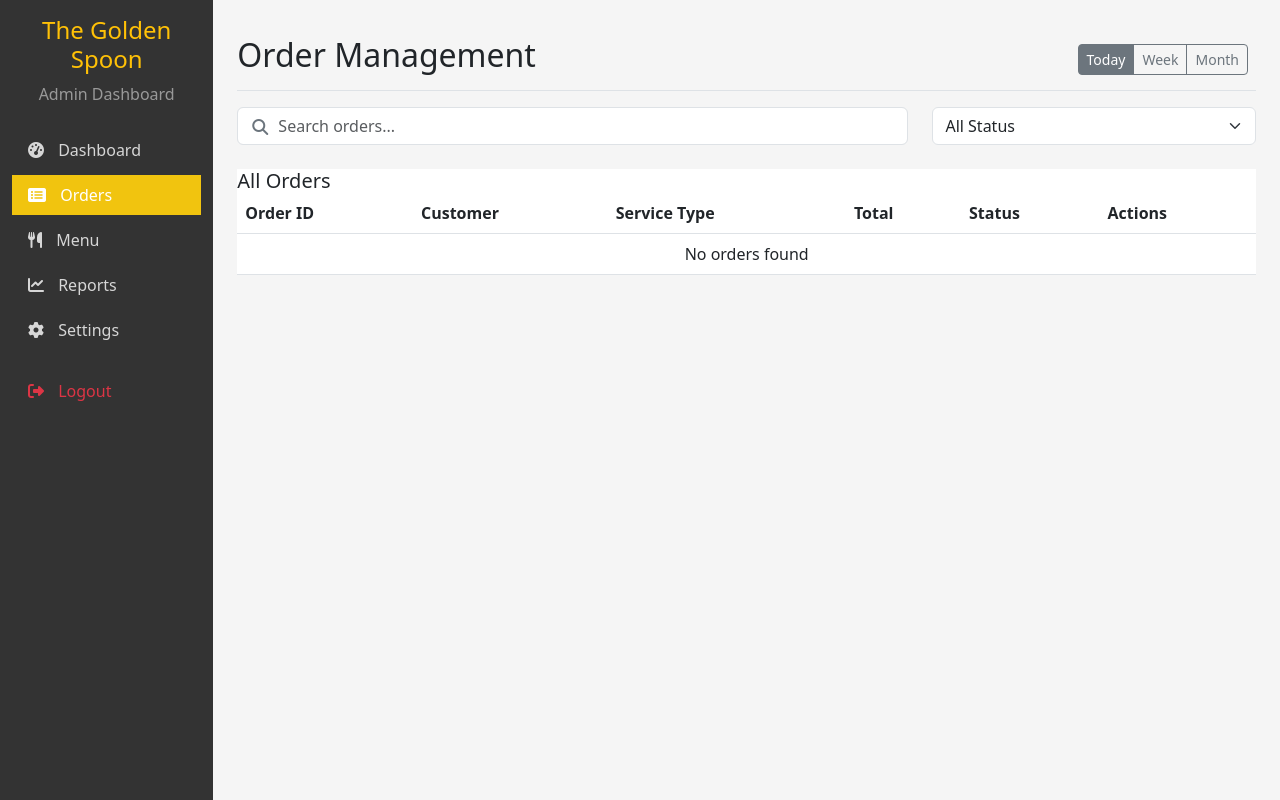
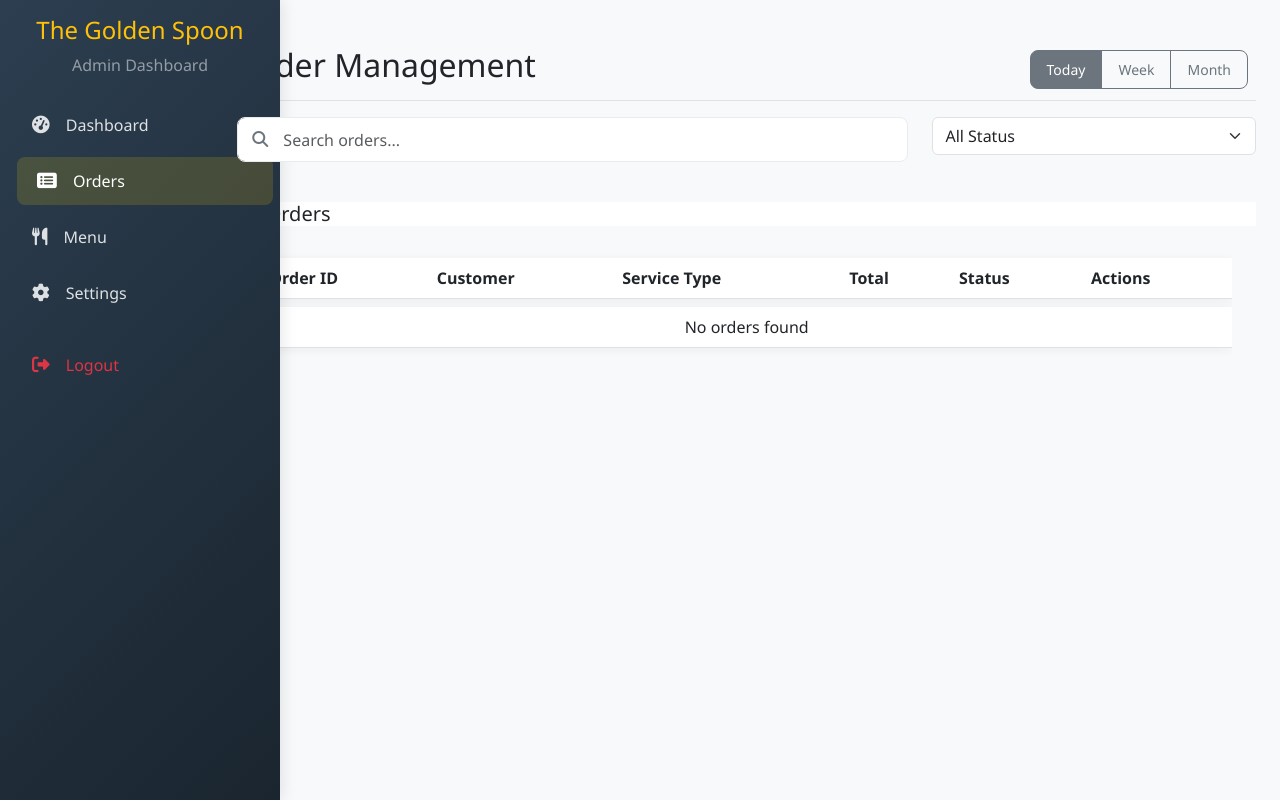
Before and after one commit to jemhakdog/RestaurantSystem, a PHP site: page /admin/orders.php in a window 1280 px wide. Run offline with PHP 8.4, Linux system fonts and the light colour scheme; a user stored in the database is signed in; data comes from the database, SQL or seed files in the repository.

Commit message:
fix(admin): handle database errors and improve UI consistency
- Added error handling for database queries in search_menu.php and delete_menu.php
- Improved UI styling in orders.php for better consistency and user experience
- Prevented duplicate event listeners in menu.php using event delegation
- Enhanced error logging for better debugging

```diff
--- a/admin/orders.php
+++ b/admin/orders.php
@@ -37,102 +37,159 @@
 
     <style>
         :root {
-            --primary: #f1c40f;
-            --secondary: #333;
-            --light: #f8f9fa;
-            --dark: #343a40;
-            --success: #28a745;
-            --info: #17a2b8;
-            --warning: #ffc107;
-            --danger: #dc3545;
+            --primary: #FFD700;
+            --secondary: #2C3E50;
+            --light: #F8F9FA;
+            --dark: #343A40;
+            --success: #28A745;
+            --info: #17A2B8;
+            --warning: #FFC107;
+            --danger: #DC3545;
+            --sidebar-width: 280px;
+            --transition-speed: 0.3s;
         }
 
         body {
-            background-color: #f5f5f5;
+            background-color: #F8F9FA;
+            font-family: 'Segoe UI', Roboto, 'Helvetica Neue', sans-serif;
         }
 
         .sidebar {
-            background-color: var(--secondary);
+            background: linear-gradient(135deg, var(--secondary) 0%, #1A252F 100%);
             color: white;
             height: 100vh;
             position: fixed;
+            width: var(--sidebar-width);
+            box-shadow: 2px 0 15px rgba(0, 0, 0, 0.1);
+            transition: all var(--transition-speed) ease;
         }
 
         .sidebar .nav-link {
-            color: rgba(255, 255, 255, 0.8);
-            margin-bottom: 5px;
+            color: rgba(255, 255, 255, 0.85);
+            margin-bottom: 8px;
+            border-radius: 8px;
+            padding: 12px 20px;
+            transition: all var(--transition-speed) ease;
         }
 
         .sidebar .nav-link:hover, .sidebar .nav-link.active {
             color: white;
-            background-color: var(--primary);
+            background: rgba(255, 215, 0, 0.15);
+            transform: translateX(5px);
         }
 
         .sidebar .nav-link i {
-            margin-right: 10px;
+            margin-right: 12px;
+            font-size: 1.1rem;
         }
 
         .main-content {
-            margin-left: 250px;
-            padding: 20px;
+            margin-left: var(--sidebar-width);
+            padding: 30px;
+            transition: all var(--transition-speed) ease;
         }
 
         .card {
             border: none;
-            border-radius: 10px;
-            box-shadow: 0 4px 6px rgba(0, 0, 0, 0.1);
-            transition: transform 0.3s;
+            border-radius: 12px;
+            box-shadow: 0 8px 20px rgba(0, 0, 0, 0.08);
+            transition: all var(--transition-speed) ease;
+            overflow: hidden;
         }
 
         .card:hover {
-            transform: translateY(-5px);
+            transform: translateY(-8px);
+            box-shadow: 0 12px 25px rgba(0, 0, 0, 0.12);
+        }
+
+        .card-body {
+            padding: 1.5rem;
+        }
+
+        .card-title {
+            font-weight: 600;
+            margin-bottom: 0.5rem;
+        }
+
+        .card-text {
+            font-size: 2rem;
+            font-weight: 700;
+            margin: 0.5rem 0;
         }
 
         .status-badge {
-            padding: 5px 10px;
+            padding: 6px 12px;
             border-radius: 20px;
             font-size: 0.8rem;
             font-weight: 600;
-        }
-
-        .badge-new {
-            background-color: var(--info);
-            color: white;
-        }
-
-        .badge-preparing {
-            background-color: var(--warning);
-            color: black;
-        }
-
-        .badge-ready {
-            background-color: var(--success);
-            color: white;
-        }
-
-        .badge-delivered {
-            background-color: var(--primary);
-            color: black;
-        }
-
-        .badge-cancelled {
-            background-color: var(--danger);
-            color: white;
+            letter-spacing: 0.5px;
         }
 
         .search-box {
             position: relative;
+            margin-bottom: 1rem;
         }
 
         .search-box input {
-            padding-left: 40px;
+            padding-left: 45px;
+            border-radius: 8px;
+            border: 1px solid #E9ECEF;
+            height: 45px;
+            transition: all var(--transition-speed) ease;
+        }
+
+        .search-box input:focus {
+            border-color: var(--primary);
+            box-shadow: 0 0 0 0.25rem rgba(255, 215, 0, 0.25);
         }
 
         .search-box i {
             position: absolute;
             left: 15px;
-            top: 12px;
-            color: #6c757d;
+            top: 14px;
+            color: #6C757D;
+            font-size: 1rem;
+        }
+
+        .table {
+            border-collapse: separate;
+            border-spacing: 0 8px;
+        }
+
+        .table thead th {
+            border: none;
+            font-weight: 600;
+            color: #495057;
+        }
+
+        .table tbody tr {
+            background: white;
+            box-shadow: 0 2px 10px rgba(0, 0, 0, 0.05);
+            transition: all var(--transition-speed) ease;
+        }
+
+        .table tbody tr:hover {
+            transform: translateY(-2px);
+            box-shadow: 0 5px 15px rgba(0, 0, 0, 0.1);
+        }
+
+        .btn {
+            border-radius: 8px;
+            padding: 8px 16px;
+            font-weight: 500;
+            transition: all var(--transition-speed) ease;
+        }
+
+        .btn-primary {
+            background-color: var(--primary);
+            border-color: var(--primary);
+            color: #2C3E50;
+        }
+
+        .btn-primary:hover {
+            background-color: #FFC800;
+            border-color: #FFC800;
+            transform: translateY(-2px);
         }
     </style>
 </head>
@@ -165,11 +222,7 @@
                             </a>
                         </li>
 
-                        <li class="nav-item">
-                            <a class="nav-link" href="/admin/reports.php">
-                                <i class="fas fa-chart-line"></i> Reports
-                            </a>
-                        </li>
+
                         <li class="nav-item">
                             <a class="nav-link" href="/admin/settings.php">
                                 <i class="fas fa-cog"></i> Settings
--- a/admin/search_menu.php
+++ b/admin/search_menu.php
@@ -5,6 +5,10 @@
     $term = mysqli_real_escape_string($conn, $_POST['search']);
     $sql = "SELECT * FROM menu WHERE name LIKE '%$term%'";
     $result = mysqli_query($conn, $sql);
+    if (!$result) {
+        error_log('MySQL Error: '.mysqli_error($conn));
+        echo "<script>alert('Error: An error occurred while searching the menu.');</script>";
+    }
     if (mysqli_num_rows($result) > 0){
         while($row = mysqli_fetch_assoc($result)){
             echo "<tr>";
```
Also changed, not shown: admin/delete_menu.php (+3 -4 lines), admin/menu.php (+43 -29 lines), 1 other file.
